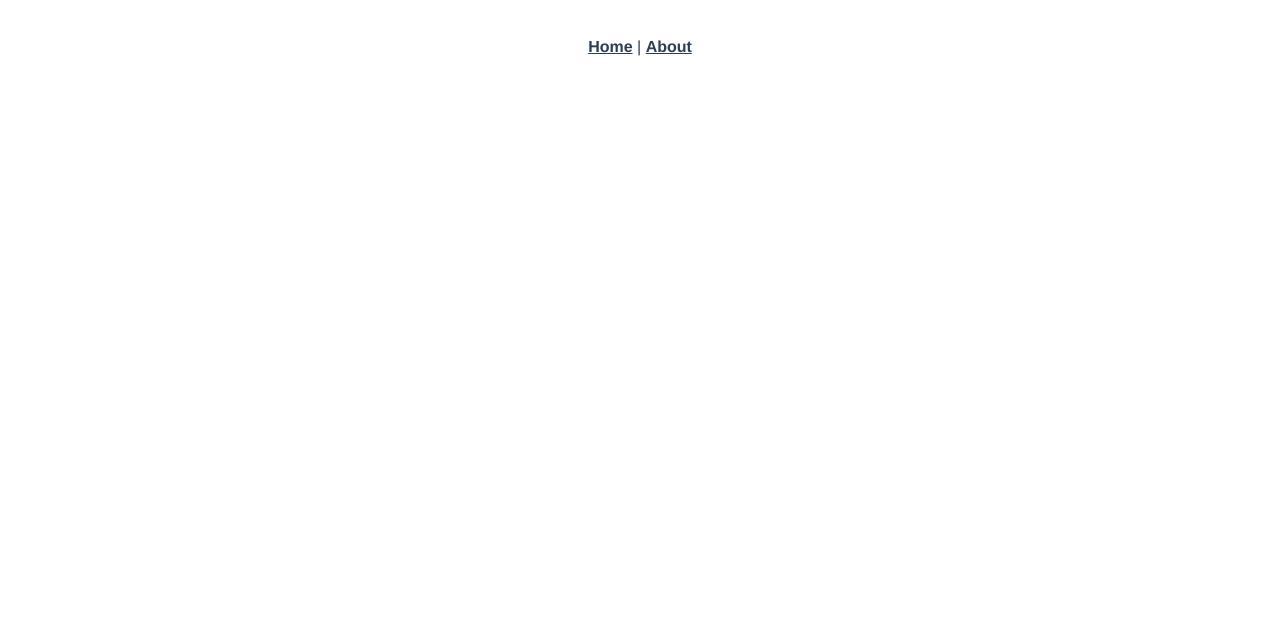
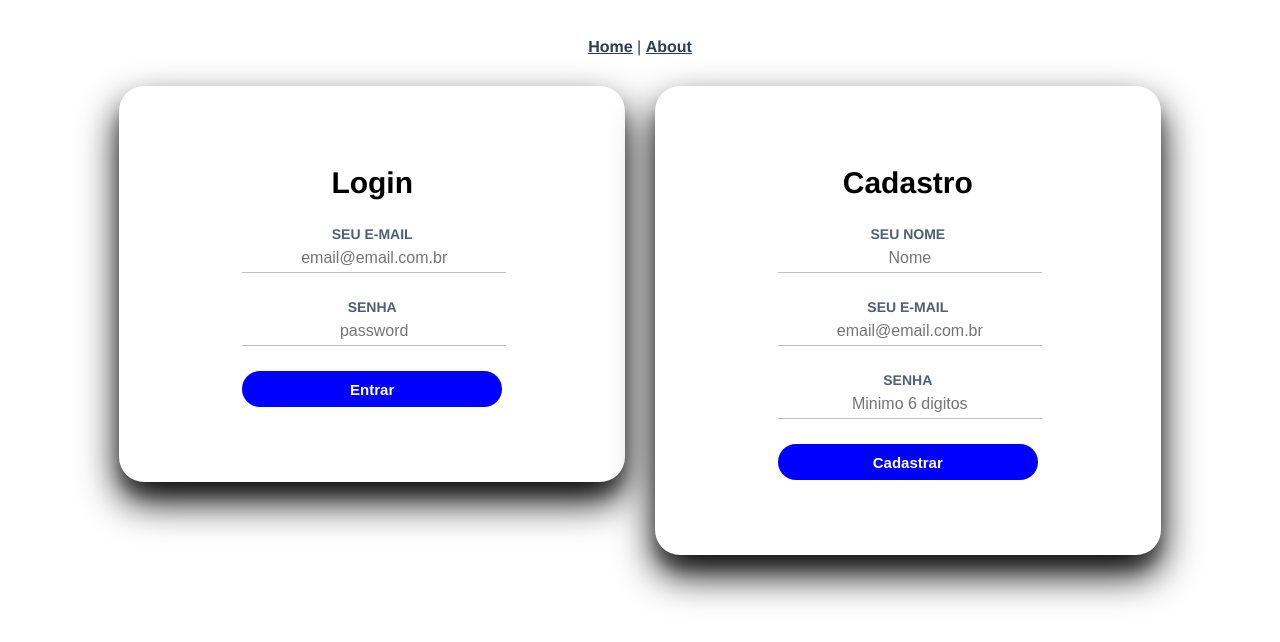
Before and after one commit to Mleite22/Desafio, a Vue app in the folder frontend/: page /login in a window 1280 px wide. Before the commit this address had no page. Shown: the top 642 px of the page. Built offline with nearby package versions, Linux system fonts and the light colour scheme.

Commit message:
Tela de login

```diff
--- a/frontend/src/router/index.js
+++ b/frontend/src/router/index.js
@@ -1,5 +1,6 @@
 import { createRouter, createWebHistory } from 'vue-router'
 import HomeView from '../views/HomeView.vue'
+import LoginView from '../views/LoginView.vue'
 
 const routes = [
   {
@@ -14,7 +15,14 @@ const routes = [
     // this generates a separate chunk (about.[hash].js) for this route
     // which is lazy-loaded when the route is visited.
     component: () => import(/* webpackChunkName: "about" */ '../views/AboutView.vue')
+  },
+
+  {
+    path: '/login',
+    name: 'login',
+    component: LoginView
   }
+
 ]
 
 const router = createRouter({
--- /dev/null
+++ b/frontend/src/views/LoginView.vue
@@ -0,0 +1,185 @@
+<template>
+
+  <div class="primeira">
+    <form class="form" @submit.prevent="logarAluno">
+      <h1>Login</h1>
+      <label>
+        <span>Seu e-mail</span>
+        <input class="input" type="email" v-model="email" name="email" placeholder="email@email.com.br">
+      </label>
+      <label>
+        <span>Senha</span>
+        <input class="input" type="password" v-model="password" name="password" placeholder="password">
+      </label>
+      <button type="button">Entrar</button>
+    </form>
+  </div>
+
+  <div class="segunda">
+    <form class="form" @submit.prevent="cadastrarAluno">
+      <h1>Cadastro</h1>
+      <label>
+        <span>Seu nome</span>
+        <input class="input" type="text" v-model="aluno.name" name="name" placeholder="Nome">
+      </label>
+      <label>
+        <span>Seu e-mail</span>
+        <input class="input" type="email" v-model="aluno.email" name="email" placeholder="email@email.com.br">
+      </label>
+      <label>
+        <span>Senha</span>
+        <input class="input" type="password" v-model="aluno.password" name="password" placeholder="Minimo 6 digitos">
+      </label>
+      <button type="submit">Cadastrar</button>
+    </form>
+    <div v-if="error" class="error">
+      <p>{{ error }}</p>
+    </div>
+  </div>
+
+</template>
+
+<script>
+import axios from 'axios';
+export default {
+  name: 'CadastroAluno',
+  data() {
+    return {
+      aluno: {
+        name: '',
+        email: '',
+        password: ''
+      },
+      error: null
+    };
+  },
+  methods: {
+    cadastrarAluno() {
+      //Validação
+      if (!this.aluno.name || !this.aluno.email || !this.aluno.password) {
+        this.error = 'Todos os campos são obrigatórios.';
+        return;
+      }
+      this.error = null; // Limpa qualquer erro anterior
+      axios.post('http://localhost:8000/api/users', this.aluno)
+        .then(response => {
+          alert(`Aluno cadastrado com sucesso! ID: ${response.data.id}`);
+          this.aluno.name = '';
+          this.aluno.email = '';
+          this.aluno.password = '';
+        })
+        .catch(error => {
+          if (error.response && error.response.data && error.response.data.message) {
+            this.error = error.response.data.message;
+          } else {
+            this.error = 'Ocorreu um erro ao tentar cadastrar o aluno.';
+          }
+        });
+    }
+  },
+  methods: {
+  logarAluno() {
+    axios.post('http://localhost:8000/api/login', {
+      email: this.email,
+      password: this.password
+    })
+      .then(response => {
+        // Tratar a resposta da API, por exemplo, armazenar o token de acesso
+        console.log(response.data);
+      })
+      .catch(error => {
+        // Tratar o erro, por exemplo, exibir uma mensagem de erro
+        console.error(error);
+      });
+  }
+}
+
+}
+
+
+</script>
+
+<style scoped>
+.primeira {
+  width: 40%;
+  height: 50%;
+  display: inline-block;
+  background: #fff;
+  box-shadow: 0 19px 38px black, 0 15px 12px rgba(0, 0, 0, 0.22);
+  border-radius: 25px;
+  vertical-align: top;
+}
+
+.segunda {
+  width: 40%;
+  display: inline-block;
+  background: #fff;
+  box-shadow: 0 19px 38px black, 0 15px 12px rgba(0, 0, 0, 0.22);
+  border-radius: 25px;
+  vertical-align: top;
+  margin-left: 30px;
+}
+
+.input,
+button {
+  border: none;
+  outline: none;
+  background: none;
+}
+
+.input {
+  display: block;
+  width: 100%;
+  padding-bottom: 5px;
+  margin-top: 5px;
+  font-size: 16px;
+  border-bottom: 1px solid rgba(109, 93, 93, 0.4);
+  text-align: center;
+  font-family: 'Munito', sans-serif
+}
+
+h1 {
+  color: black;
+  padding-top: 10px;
+  font-size: 30px;
+}
+
+.form {
+  padding: 50px 30px;
+  -webkit-transition: -webkit-transform 1.2s ease-in-out;
+  transition: -webkit-transform 1.2s ease-in-out;
+  transition: transform 1.2s ease-in-out;
+  transition: transform 1.2s ease-in-out, -webkit-transform 1.2 ease-in-out;
+}
+
+label {
+  display: block;
+  width: 260px;
+  margin: 25px auto 0;
+  text-align: center;
+}
+
+label span {
+  font-size: 14px;
+  font-weight: 600;
+  color: #505f75;
+  text-transform: uppercase;
+}
+
+button {
+  display: block;
+  width: 260px;
+  margin: 25px auto;
+  height: 36px;
+  border-radius: 30px;
+  background-color: blue;
+  font-size: 15px;
+  font-weight: 600;
+  color: white;
+  cursor: pointer;
+}
+
+button:hover {
+  background-color: #4CAF50;
+}
+</style>
```
